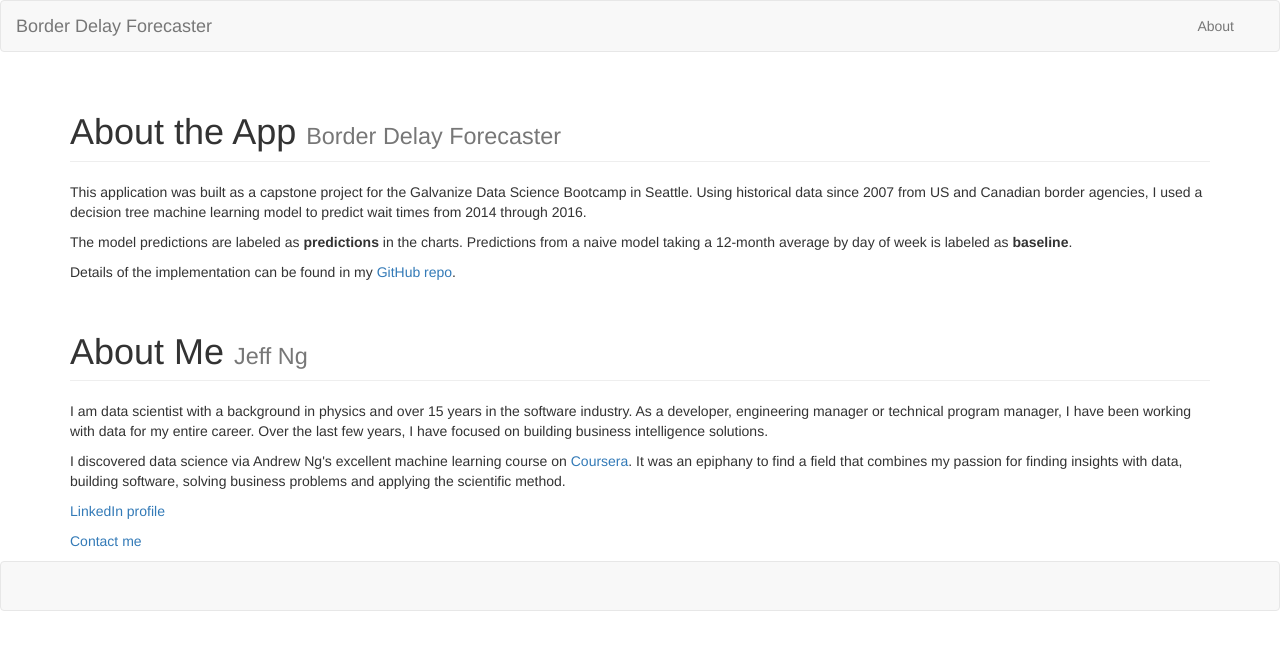
After one commit to jngseattle/BorderCrossing, a Flask app: page /about in a window 1280 px wide. The commit adds this page. Shown: the top 650 px of the page. Run offline with Flask 2, Linux system fonts and the light colour scheme; parts of the project's set-up code (start-up, migrations or seed data) failed here and were passed over; some libraries are stand-ins or nearby versions.

Commit message:
Add About page

```diff
--- a/web/run.py
+++ b/web/run.py
@@ -79,11 +79,9 @@ def prediction_page(date, location, direction='Southbound', lane='Car'):
                            )
 
 
-@app.route('/chart')
-def chart():
-    labels = ["January","February","March","April","May","June","July","August"]
-    values = [10,9,8,7,6,4,7,8]
-    return render_template('chart.html', values=values, labels=labels)
+@app.route('/about')
+def about():
+    return render_template('about.html')
 
 
 if __name__ == '__main__':
--- /dev/null
+++ b/web/templates/about.html
@@ -0,0 +1,31 @@
+{% extends "base.html" %}
+{% block content %}
+  <div class="container">
+    <div class="row">
+        <div class="col-lg-12">
+            <h1 class="page-header">About the App <small>Border Delay Forecaster</small></h1>
+            <p>This application was built as a capstone project for the Galvanize Data Science Bootcamp in Seattle.
+              Using historical data since 2007 from US and Canadian border agencies, I used a decision tree machine learning model to predict
+              wait times from 2014 through 2016.
+            </p>
+            <p>The model predictions are labeled as <b>predictions</b> in the charts.  Predictions from a naive model
+              taking a 12-month average by day of week is labeled as <b>baseline</b>.
+            </p>
+            <p>Details of the implementation can be found in my <a href="https://github.com/jngseattle/BorderCrossing">GitHub repo</a>.</p>
+        </div>
+    </div>
+    <div class="row">
+        <div class="col-lg-12">
+            <h1 class="page-header">About Me <small>Jeff Ng</small></h1>
+            <p>I am data scientist with a background in physics and over 15 years in the software industry.  As a developer, engineering manager or technical program manager,
+              I have been working with data for my entire career.  Over the last few years, I have focused on building business intelligence solutions.
+            </p>
+            <p>I discovered data science via Andrew Ng's excellent machine learning course on <a href="https://www.linkedin.com/in/jeffng">Coursera</a>.
+              It was an epiphany to find a field that combines my passion for finding insights with data, building software, solving business problems and applying the scientific method.
+            </p>
+            <p><a href="https://www.linkedin.com/in/jeffng">LinkedIn profile</a></p>
+            <p><a href="mailto:info@borderforecaster.com">Contact me</a></p>
+        </div>
+    </div>
+  </div>
+{% endblock %}
--- a/web/templates/base.html
+++ b/web/templates/base.html
@@ -23,7 +23,18 @@
       <nav class="navbar navbar-default">
         <div class="container-fluid">
           <div class="navbar-header">
+            <button type="button" class="navbar-toggle collapsed" data-toggle="collapse" data-target="#bs-example-navbar-collapse-1" aria-expanded="false">
+              <span class="sr-only">Toggle navigation</span>
+              <span class="icon-bar"></span>
+              <span class="icon-bar"></span>
+              <span class="icon-bar"></span>
+            </button>
             <a class="navbar-brand" href="/">Border Delay Forecaster</a>
+          </div>
+          <div class="collapse navbar-collapse navbar-right" id="bs-example-navbar-collapse-1">
+            <ul class="nav navbar-nav">
+              <li><a href="about">About</a></li>
+            </ul>
           </div>
         </div>
       </nav>
```
